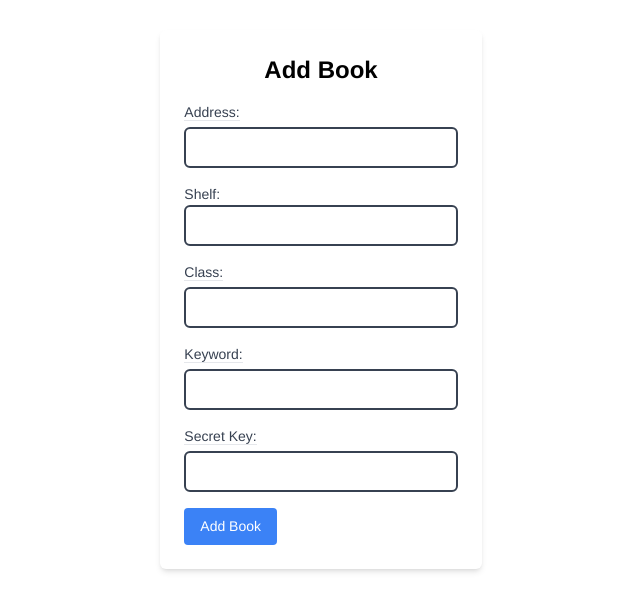
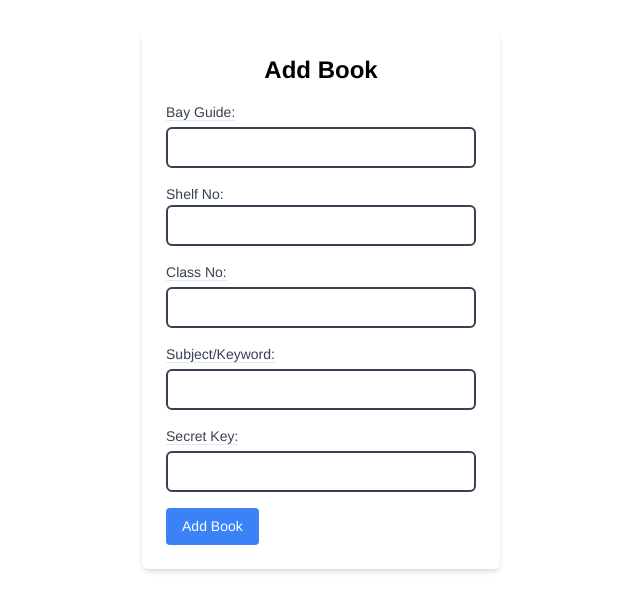
Before and after one commit to dhruvchandak30/BookFinder, a React (Create React App) app in the folder client/: page /add_library_book in a window 1280 px wide. Shown: the part 101-712 px from the top of the page, without its empty margins (319-959 px from the left). Built offline with nearby package versions, Linux system fonts and the light colour scheme; no server answers.

Commit message:
Changed some API's

```diff
--- a/client/src/components/AddBook.jsx
+++ b/client/src/components/AddBook.jsx
@@ -44,7 +44,7 @@ const AddBookForm = () => {
         secretKey: "",
       });
     } catch (error) {
-      setMessage("Failed to add book");
+      setMessage("Failed to add book", error);
       console.error("Error adding book:", error);
     }
   };
@@ -55,7 +55,7 @@ const AddBookForm = () => {
         <h2 className="text-2xl font-semibold mb-4 text-center">Add Book</h2>
         <form onSubmit={handleSubmit}>
           <div className="mb-4">
-            <label className="text-gray-700 border-b">Address:</label>
+            <label className="text-gray-700 border-b">Bay Guide:</label>
             <input
               type="text"
               name="Address"
@@ -66,7 +66,7 @@ const AddBookForm = () => {
             />
           </div>
           <div className="mb-4">
-            <label className="text-gray-700">Shelf:</label>
+            <label className="text-gray-700">Shelf No:</label>
             <input
               type="text"
               name="Shelf"
@@ -77,7 +77,7 @@ const AddBookForm = () => {
             />
           </div>
           <div className="mb-4">
-            <label className="text-gray-700 border-b">Class:</label>
+            <label className="text-gray-700 border-b">Class No:</label>
             <input
               type="text"
               name="Class"
@@ -88,7 +88,7 @@ const AddBookForm = () => {
             />
           </div>
           <div className="mb-4">
-            <label className="text-gray-700 border-b">Keyword:</label>
+            <label className="text-gray-700 border-b">Subject/Keyword:</label>
             <input
               type="text"
               name="Keyword"
--- a/client/src/components/AdminPage.jsx
+++ b/client/src/components/AdminPage.jsx
@@ -33,6 +33,14 @@ const Dashboard = () => {
               Add Notification
             </Link>
           </div>
+          <div className="text-center">
+            <Link
+              to="/"
+              className="bg-yellow-600 hover:bg-yellow-800 text-white font-bold py-2 px-4 rounded focus:outline-none focus:shadow-outline inline-block"
+            >
+              Go Back to Home
+            </Link>
+          </div>
         </div>
       </div>
     </div>
@@ -48,13 +56,16 @@ const AdminPage = () => {
   const handleLogin = async (e) => {
     e.preventDefault();
 
-    const response = await fetch("https://bookfinder-1.onrender.com/loginuser", {
-      method: "POST",
-      headers: {
-        "Content-Type": "application/json",
-      },
-      body: JSON.stringify({ username, password }),
-    });
+    const response = await fetch(
+      "https://bookfinder-1.onrender.com/loginuser",
+      {
+        method: "POST",
+        headers: {
+          "Content-Type": "application/json",
+        },
+        body: JSON.stringify({ username, password }),
+      }
+    );
 
     if (response.status === 200) {
       const data = await response.json();
--- a/client/src/components/BookSearch.jsx
+++ b/client/src/components/BookSearch.jsx
@@ -105,12 +105,12 @@ const BookSearch = ({ data, onClick }) => {
         <div className="search-card">
           <div>
             <div className="flex flex-row justify-between align-middle my-2">
-              <h2 className="text-xl font-bold ">{selectedKeyword}</h2>
+              <h2 className="text-2xl font-bold ">{selectedKeyword}</h2>
             </div>
             {groupedData[selectedKeyword].map((item) => (
               <div key={item._id} style={{ marginBottom: "10px" }}>
-                <h5>SrNo: {item.SrNo}</h5>
-                <p style={{ margin: 0 }}>
+                <h5>Id: {item.SrNo}</h5>
+                <p className="text-[15px]" style={{ margin: 0 }}>
                   Go to {item.BayGuide}, Shelf No. {item.Shelf}, Class No.{" "}
                   {item.Class}
                 </p>
--- a/client/src/components/Home.jsx
+++ b/client/src/components/Home.jsx
@@ -52,17 +52,19 @@ const Home = ({ books }) => {
               <img src={logo} alt="Logo" className="Logo" />
             </Link>
           </div>
-          <div
-            onClick={AdminPageHandler}
-            className="cursor-pointer bg-blue-700 text-center align-middle p-3  rounded-lg text-xl text-white"
-          >
-            Admin
-          </div>
-          <div
-            onClick={NotifPageHandler}
-            className="cursor-pointer bg-blue-700 text-center align-middle p-3  rounded-lg text-xl text-white"
-          >
-            Recent Updates
+          <div className="flex flex-row gap-4">
+            <div
+              onClick={NotifPageHandler}
+              className="cursor-pointer bg-blue-700 text-center align-middle border-2 border-black p-3   rounded-lg text-l text-white"
+            >
+              Recent Updates
+            </div>
+            <div
+              onClick={AdminPageHandler}
+              className="cursor-pointer bg-blue-700 text-center align-middle border-2 border-black p-3   rounded-lg text-l text-white"
+            >
+              Admin
+            </div>
           </div>
         </div>
         <div className=" text-center m-2 gap-5 flex flex-col">
```
